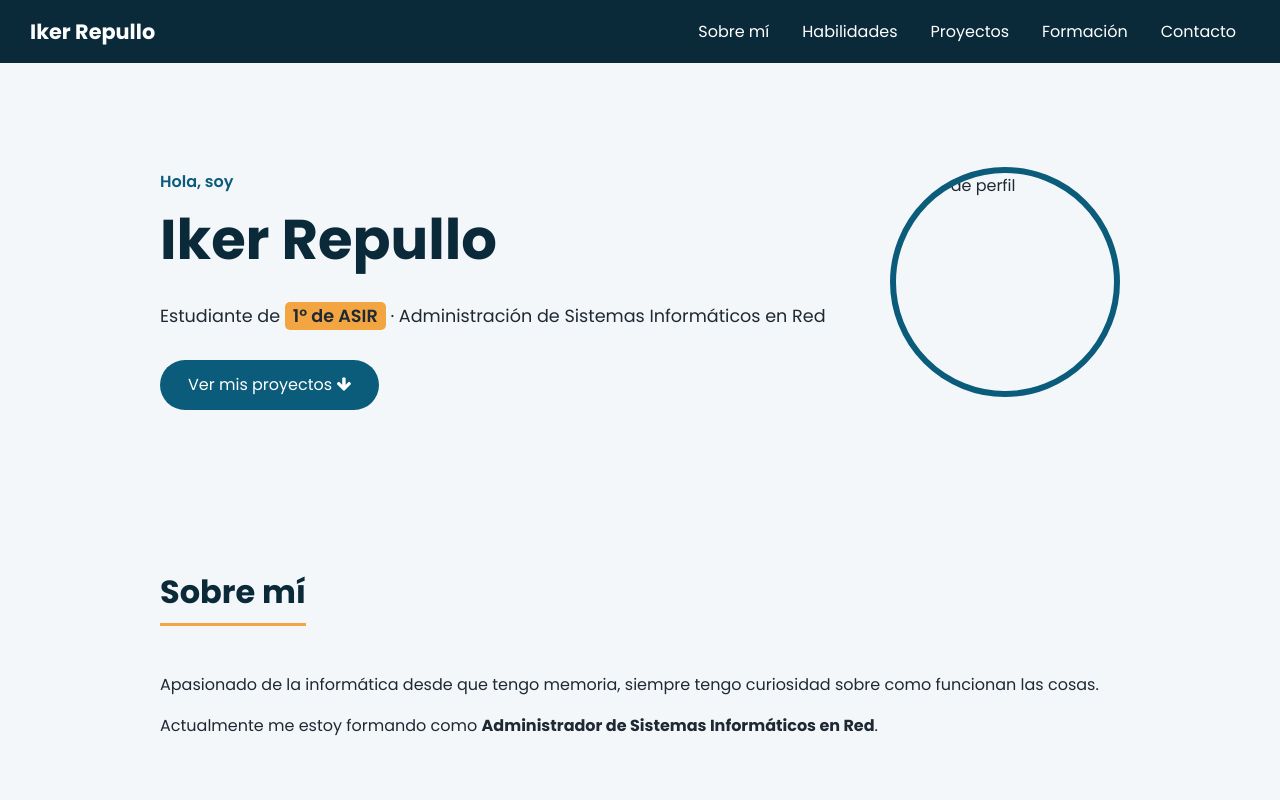
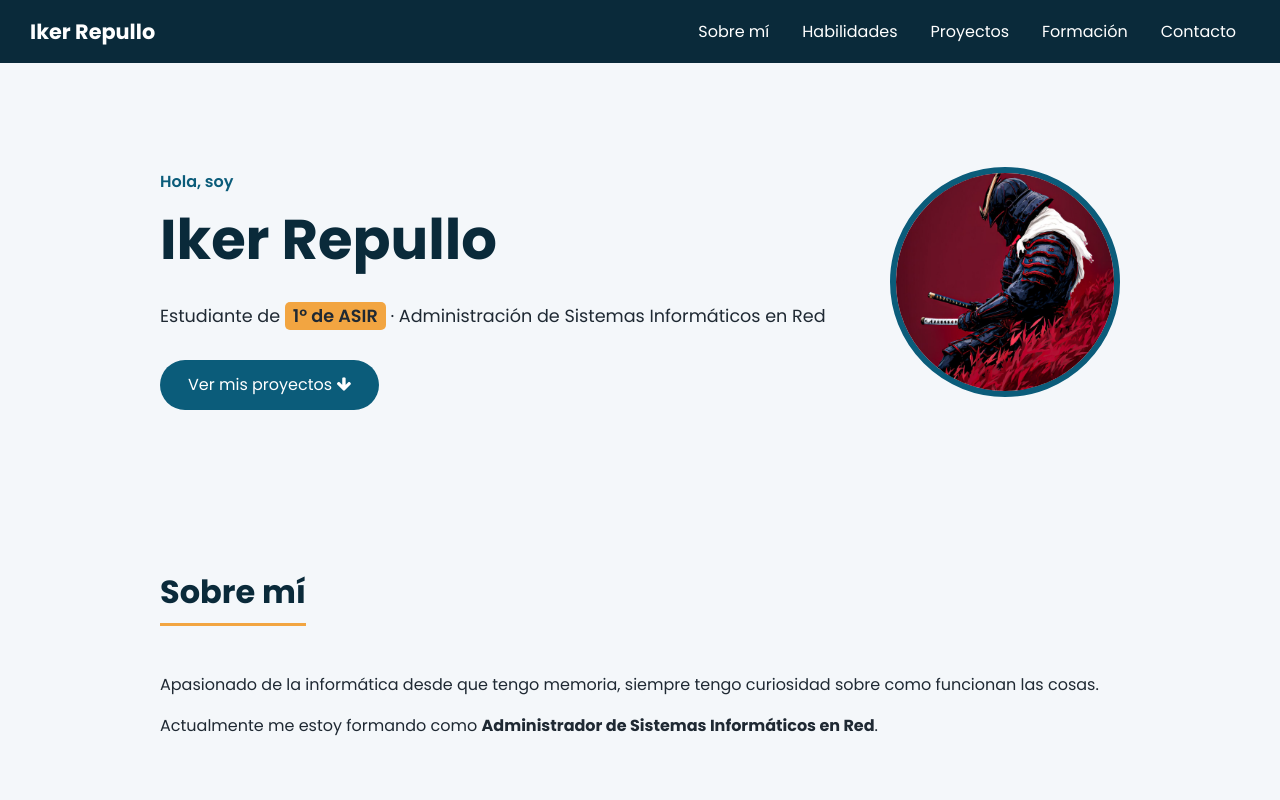
Before and after one commit to byggames/htmlcsslm, a plain HTML site: page index.html in a window 1280 px wide. Shown: the top 800 px of the page. Drawn offline with Linux system fonts and the light colour scheme.

Commit message:
añadir imagen

```diff
--- a/index.html
+++ b/index.html
@@ -41,7 +41,7 @@
         <p class="subtitulo">Estudiante de <span>1º de ASIR</span> · Administración de Sistemas Informáticos en Red</p>
         <a href="#proyectos" class="boton">Ver mis proyectos <i class="fa fa-arrow-down" aria-hidden="true"></i></a>
       </div>
-      <img src="img/perfil.svg" alt="Foto de perfil" class="foto">
+      <img src="img/pfp.jpg" alt="Foto de perfil" class="foto">
     </section>
 
     <!-- SOBRE MÍ -->
```
Also changed, not shown: img/pfp.jpg (added).
